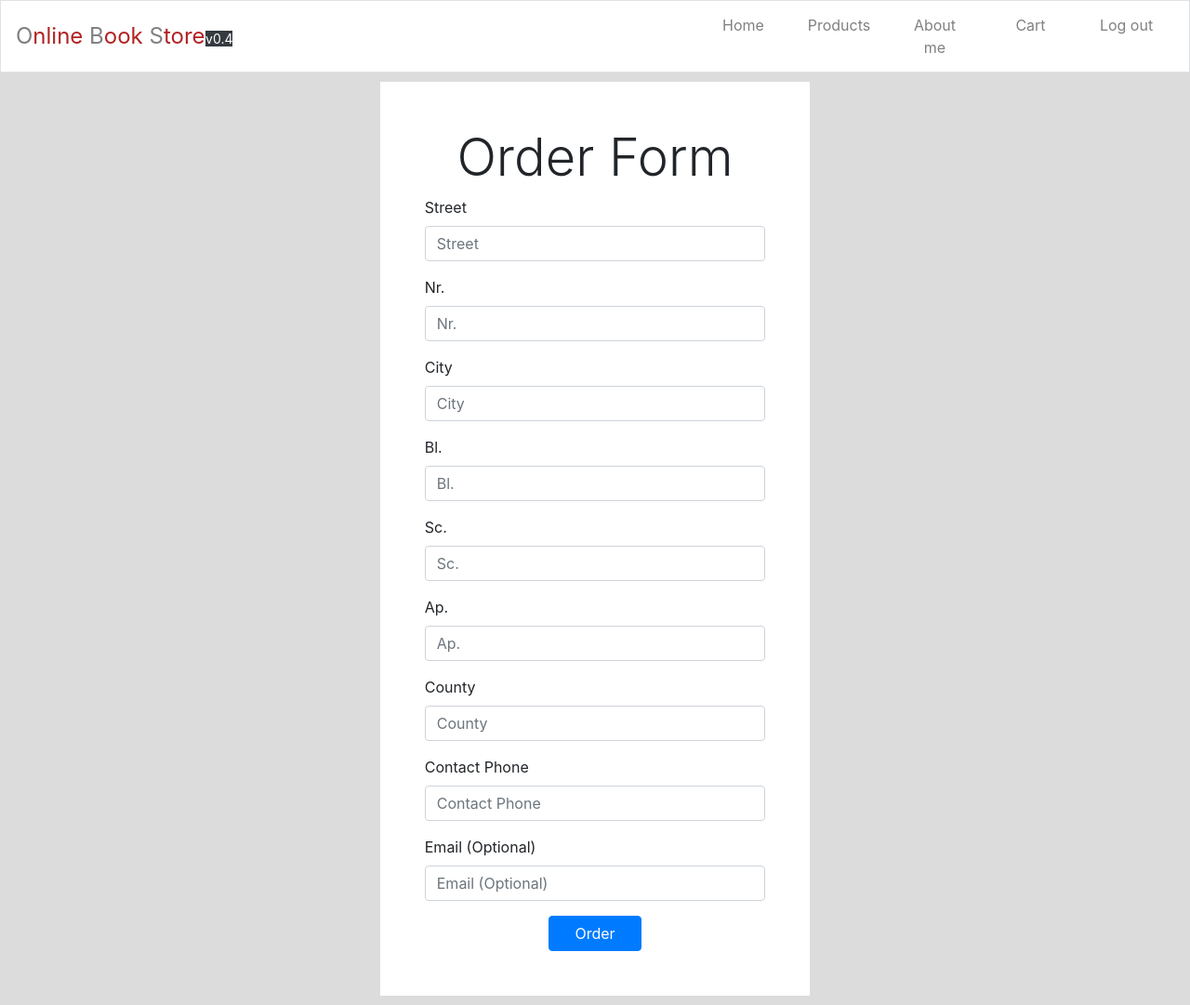
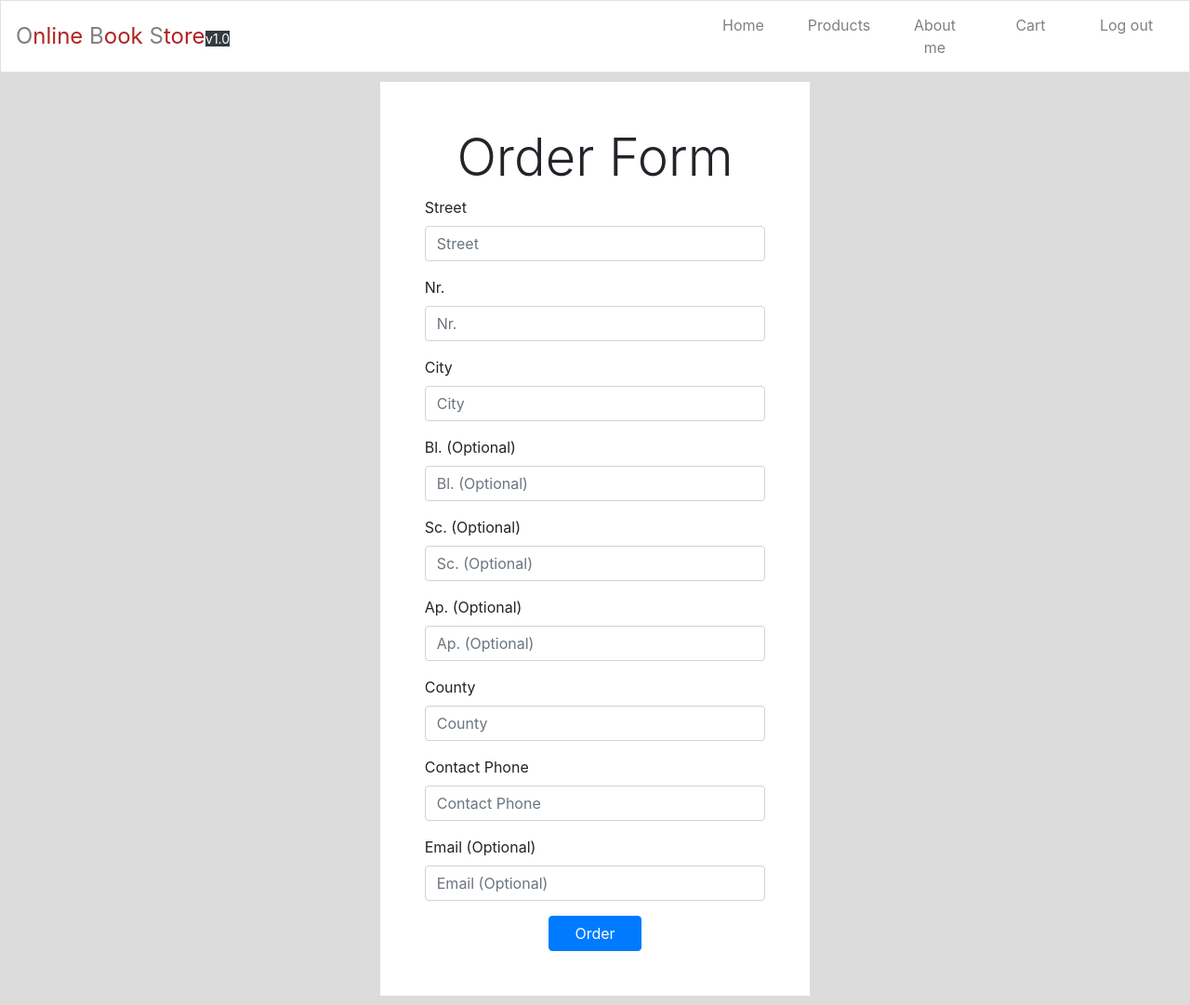
Before and after one commit to danielamaaria/online_store, a Django app: page /checkout/ in a window 1280 px wide. Shown: the whole page at 93% size. Run offline with Django 3.2, Linux system fonts and the light colour scheme; the visitor is signed in with stand-in values (Sample User, id 1); parts of the project's set-up code (start-up, migrations or seed data) failed here and were passed over; some libraries are stand-ins or nearby versions.

Commit message:
Minor fixes and improvements

```diff
--- a/store/forms.py
+++ b/store/forms.py
@@ -30,9 +30,9 @@ class OrderContactForm(forms.ModelForm):
         labels = {'street': 'Street',
                   'number': 'Nr.',
                   'city': 'City',
-                  'bl': 'Bl.',
-                  'sc': 'Sc.',
-                  'ap': 'Ap.',
+                  'bl': 'Bl. (Optional)',
+                  'sc': 'Sc. (Optional)',
+                  'ap': 'Ap. (Optional)',
                   'county': 'County',
                   'phone': 'Contact Phone',
                   'email': 'Email (Optional)'}
--- a/store/views.py
+++ b/store/views.py
@@ -120,6 +120,10 @@ def add_order(request):
     # Decrement the quantity of remained books to purchase.
     for book_order in cart_obj.book_orders.all():
         book = book_order.book
+
+        if book.quantity < book_order.quantity:
+            raise Http404
+
         book.quantity = book.quantity - book_order.quantity
         book.save()
 
--- a/templates/store/base.html
+++ b/templates/store/base.html
@@ -21,7 +21,7 @@
             O<span class="application-color">nline</span>
             B<span class="application-color">ook</span>
             S<span class="application-color">tore</span></a>
-        <span class="small bg-dark p-0" style="margin-left: -20px; color: white">v0.4</span>
+        <span class="small bg-dark p-0" style="margin-left: -20px; color: white">v1.0</span>
     </div>
 
     <button class="navbar-toggler" type="button" data-toggle="collapse"
--- a/templates/store/cart.html
+++ b/templates/store/cart.html
@@ -22,7 +22,8 @@
             <div class="col">
                 <p><span style="font-weight: bold">Title:</span> {{ book_order.book }}</p>
                 <p><span style="font-weight: bold">Author:</span> {{ book_order.book.author }}</p>
-                <p><span style="font-weight: bold">Quantity:</span> {{ book_order.quantity }}</p>
+                <p><span style="font-weight: bold">Quantity:</span> {{ book_order.quantity }}
+                    [<span style="font-weight: bold">{{ book_order.book.quantity }} book(s) left</span>]</p>
                 <p><span style="font-weight: bold">Cost:</span> ${{ book_order.price }}</p>
 
                 <form action="{% url 'store:delete_book_order' book_order.id %}" class="form" method="post">
```
Also changed, not shown: templates/store/details.html (+7 -2 lines).
